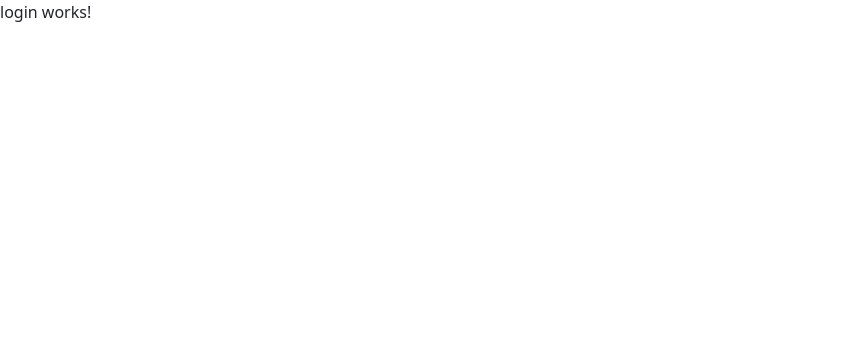
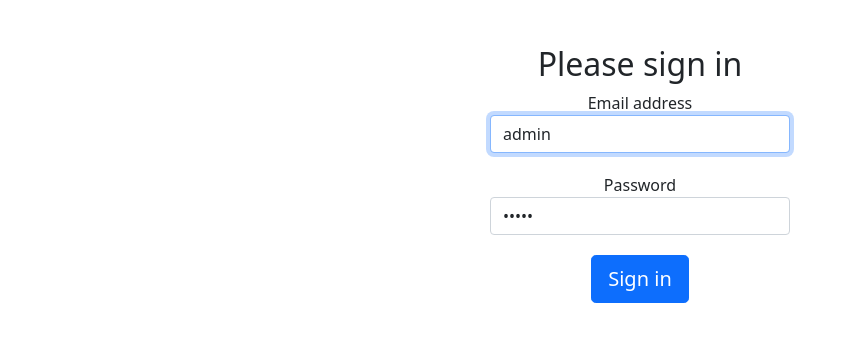
Before and after one commit to newtonkiragu/topup-mama-reqres, an Angular app: page /login in a window 1280 px wide. Shown: the top 342 px of the page, without its empty margins (0-856 px from the left). Built offline with nearby package versions, Linux system fonts and the light colour scheme.

Commit message:
WIP - setup login component and implement login

```diff
--- a/src/app/app.module.ts
+++ b/src/app/app.module.ts
@@ -4,6 +4,7 @@ import { BrowserModule } from '@angular/platform-browser';
 import { AppRoutingModule } from './app-routing.module';
 import { AppComponent } from './app.component';
 import { LoginComponent } from './login/login.component';
+import {FormsModule, ReactiveFormsModule} from "@angular/forms";
 
 @NgModule({
   declarations: [
@@ -12,7 +13,9 @@ import { LoginComponent } from './login/login.component';
   ],
   imports: [
     BrowserModule,
-    AppRoutingModule
+    AppRoutingModule,
+    FormsModule,
+    ReactiveFormsModule
   ],
   providers: [],
   bootstrap: [AppComponent]
--- a/src/app/login/login.component.css
+++ b/src/app/login/login.component.css
@@ -0,0 +1,10 @@
+.form-signin {
+  max-width: 330px;
+
+  padding: 15px;
+  margin: 0 auto;
+}
+
+input {
+  margin-bottom: 20px;
+}
--- a/src/app/login/login.component.html
+++ b/src/app/login/login.component.html
@@ -1 +1,24 @@
-<p>login works!</p>
+<!-- Page Content -->
+<div class="container">
+  <div class="row">
+    <div class="col-lg-12 text-center" style="padding-top: 20px;">
+      <div class="container box" style="margin-top: 10px; padding-left: 0px; padding-right: 0px;">
+        <div class="row">
+          <div class="col-12" style="text-align: center;">
+            <form [formGroup]="formData" (ngSubmit)="onClickSubmit(formData.value)"
+                  class="form-signin">
+              <h2 class="form-signin-heading">Please sign in</h2>
+              <label for="inputEmail" class="sr-only">Email address</label>
+              <input type="text" id="username" class="form-control"
+                     formControlName="userName" placeholder="Username" required autofocus>
+              <label for="inputPassword" class="sr-only">Password</label>
+              <input type="password" id="inputPassword" class="form-control"
+                     formControlName="password" placeholder="Password" required>
+              <button class="btn btn-lg btn-primary btn-block" type="submit">Sign in</button>
+            </form>
+          </div>
+        </div>
+      </div>
+    </div>
+  </div>
+</div>
--- a/src/app/login/login.component.ts
+++ b/src/app/login/login.component.ts
@@ -1,4 +1,7 @@
 import { Component, OnInit } from '@angular/core';
+import {FormControl, FormGroup} from "@angular/forms";
+import {AuthService} from "../auth.service";
+import {Router} from "@angular/router";
 
 @Component({
   selector: 'app-login',
@@ -6,10 +9,31 @@ import { Component, OnInit } from '@angular/core';
   styleUrls: ['./login.component.css']
 })
 export class LoginComponent implements OnInit {
+  userName: string;
+  password: string;
+  formData: FormGroup;
 
-  constructor() { }
+  constructor(private authService : AuthService, private router : Router) { }
 
-  ngOnInit(): void {
+  ngOnInit() {
+    this.formData = new FormGroup({
+      userName: new FormControl("admin"),
+      password: new FormControl("admin"),
+    });
   }
 
+  onClickSubmit(data: any) {
+    this.userName = data.userName;
+    this.password = data.password;
+
+    console.log("Login page: " + this.userName);
+    console.log("Login page: " + this.password);
+
+    this.authService.login(this.userName, this.password)
+      .subscribe( data => {
+        console.log("Is Login Success: " + data);
+
+        if(data) this.router.navigate(['/']);
+      });
+  }
 }
```
